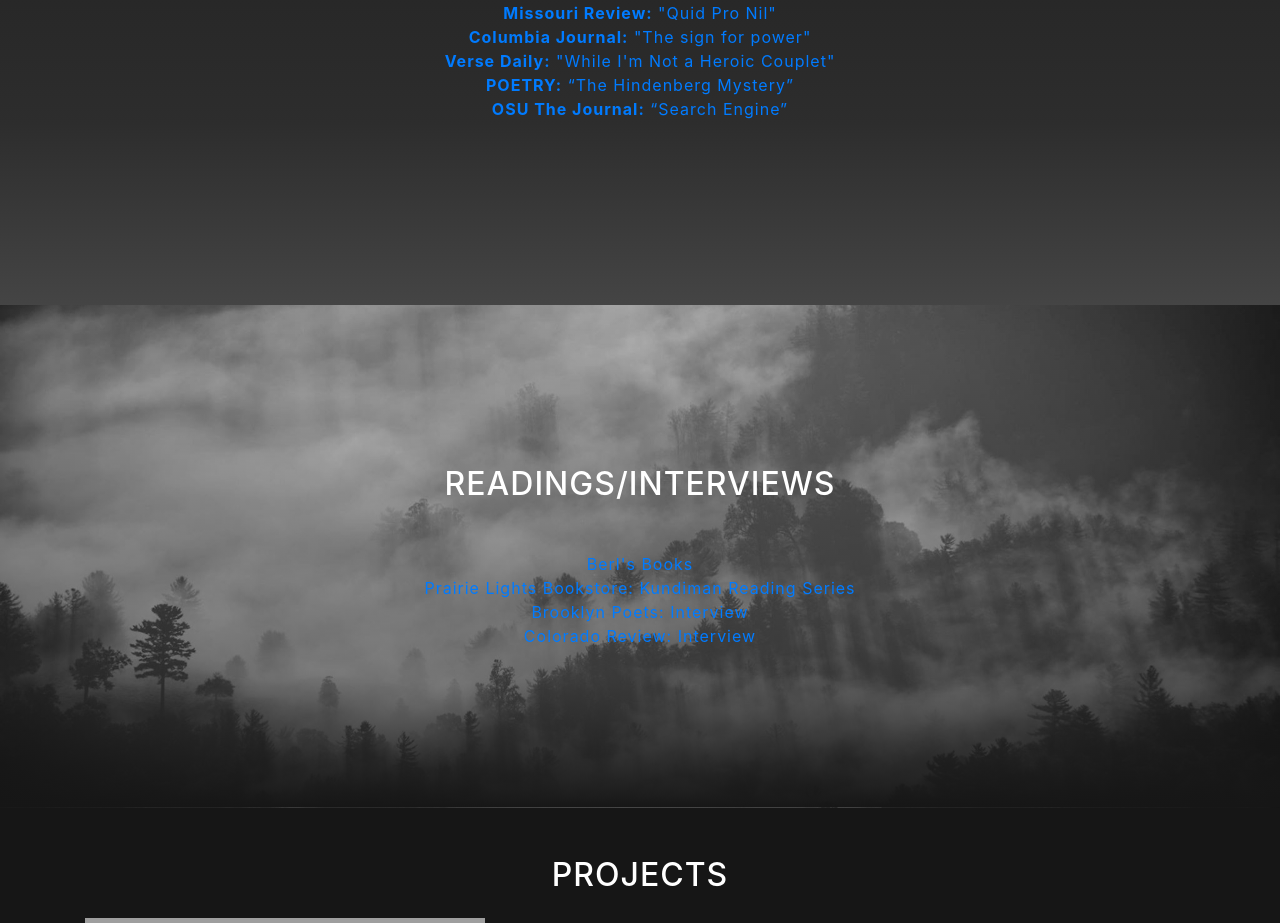
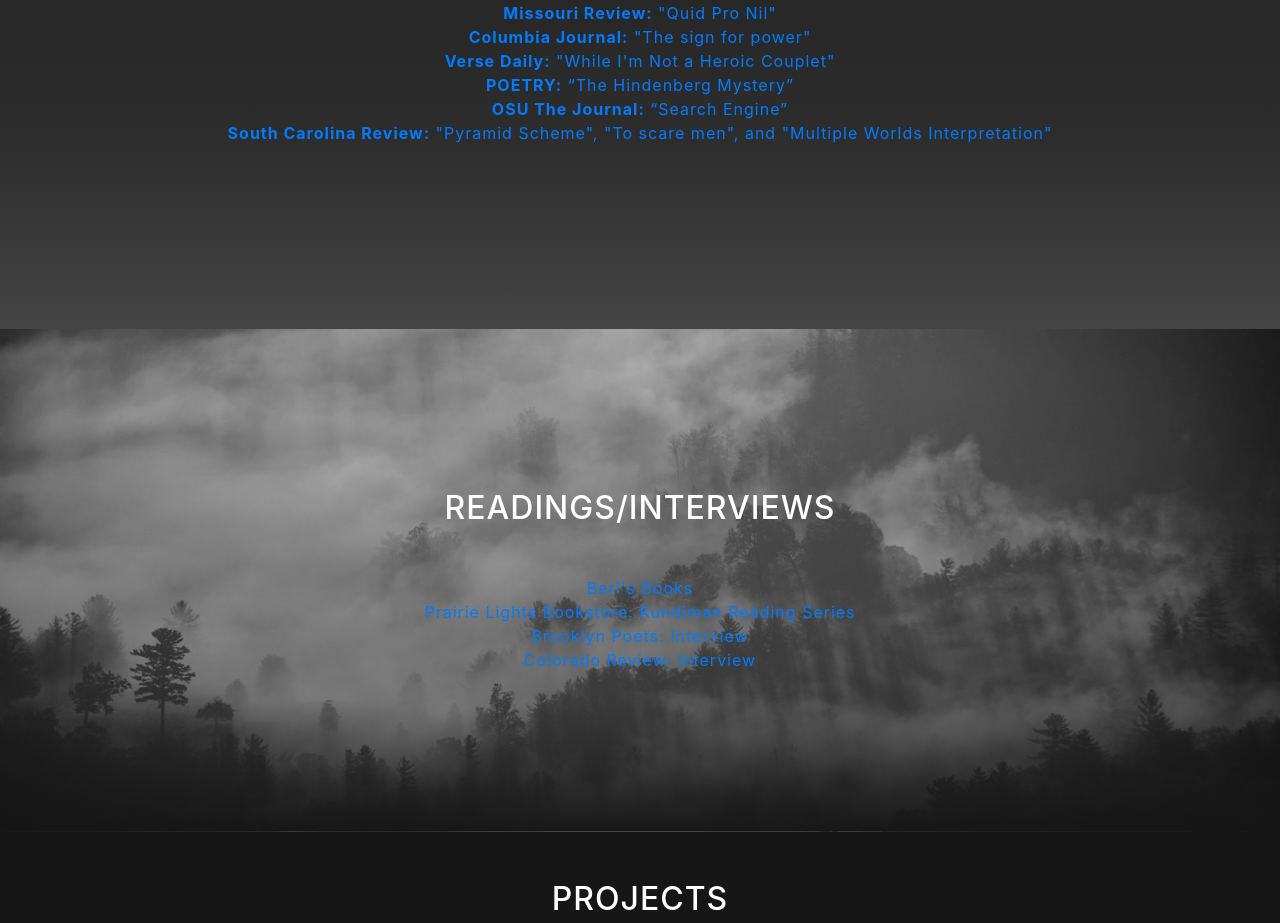
Before and after one commit to stellaywong/stellaywong.github.io, a website with bundled scripts: page index.html in a window 1280 px wide. Shown: the part 1229-2152 px from the top of the page. Built offline with nearby package versions, Linux system fonts and the light colour scheme; grey boxes are pictures that could not be loaded.

Commit message:
Add South Carolina Review link

```diff
--- a/index.html
+++ b/index.html
@@ -118,6 +118,7 @@
             <a href="https://www.poetryfoundation.org/poetrymagazine/issue/155204/february-2021"><strong>POETRY:</strong> “The
               Hindenberg Mystery”</a><br>
             <a href="http://thejournalmag.org/archives/18952"><strong>OSU The Journal:</strong> “Search Engine”</a><br>
+            <a href="https://blogs.clemson.edu/southcarolinareview/2021/04/02/south-carolina-review-volume-532-spring-2021/"><strong>South Carolina Review:</strong> "Pyramid Scheme", "To scare men", and "Multiple Worlds Interpretation"</a><br>
 
             <br>
 
@@ -126,12 +127,12 @@
             <a href="http://stella-wong.com/#poetry"><strong>Bennington Review:</strong> “When the Still Breathing Watch the Stillborn”</a><br>
             <a href="http://stella-wong.com/#poetry"><strong>Cosmonauts Avenue:</strong> “How can you tell if it’s ripe yet?”</a><br>
             <a href="http://stella-wong.com/#poetry"><strong>Colorado Review:</strong> “Antimatter”</a><br>
-            <a href="http://stella-wong.com/#poetry"><strong>South Carolina Review:</strong> "Pyramid Scheme", "To scare men", and "Multiple Worlds Interpretation"</a><br>
             <a href="http://stella-wong.com/#poetry"><strong>Florida Review:</strong> "Bye bye"</a><br>
             <a href="http://stella-wong.com/#poetry"><strong>Bennington Review:</strong> "Deportation" and "Outside Party Lines"</a><br>
             <a href="http://stella-wong.com/#poetry"><strong>Frontier:</strong> "To Bear False Whiteness"</a><br>
             <a href="http://stella-wong.com/#poetry"><strong>Strange Horizons:</strong> "Sunday Funnies"</a><br>
-            <a href="http://stella-wong.com/#poetry"><strong>Hotel Amerika:</strong> "Parasite Get Your"</a><br> -->
+            <a href="http://stella-wong.com/#poetry"><strong>Hotel Amerika:</strong> "Parasite Get Your"</a><br>
+            <a href="http://stella-wong.com/#poetry"><strong>Lana Turner:</strong> "On a List of Games that Buddha Would Not Play, Number 18"</a><br> -->
           </div>
 
           <!-- <div class="row align-items-center no-gutters mb-12 mb-lg-12">
@@ -187,15 +188,6 @@
             <div class="col-xl-6 col-lg-6">
               <img src="img/stellawong.jpeg" class="img-stella" alt="">
             </div>
-
-            <br></br>
-            <br></br>
-            <br></br>
-            <br></br>
-            <br></br>
-            <br></br>
-            <br></br>
-            <br></br>
 
           </div>
           </div> -->
```
